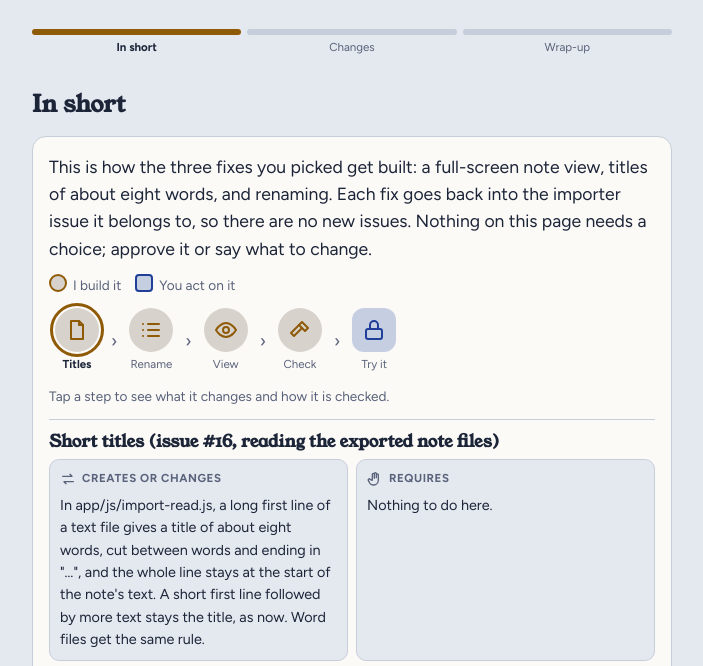
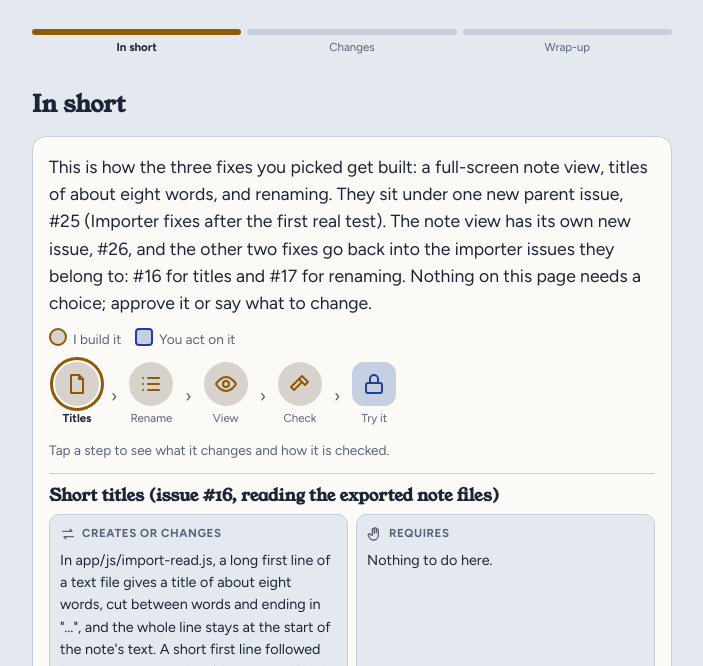
Before and after one commit to Ajw2003/Unblocked, a plain HTML site: page docs/plans/importer-fixes-build.html in a window 1280 px wide. Shown: the part 93-759 px from the top of the page, without its empty margins (288-991 px from the left). Drawn offline with Linux system fonts and the light colour scheme.

Commit message:
docs: build plan page names the new fixes issues
Committed by AJ's agent

```diff
--- a/docs/plans/importer-fixes-build.html
+++ b/docs/plans/importer-fixes-build.html
@@ -1,5 +1,5 @@
 <!doctype html>
-<!-- house-rules make_page 2.67.1 -->
+<!-- house-rules make_page 2.68.0 -->
 <meta charset="utf-8">
 <title>Importer Fixes Build Plan</title><!-- also set this to PAGE.title: galleries read this tag, not the script -->
 <style>
@@ -55,7 +55,7 @@ button{font:inherit;color:inherit;cursor:pointer}
 .g{border:0;background:none;padding:0;cursor:pointer}
 .lk{display:inline-grid;place-items:center;width:22px;height:22px;border-radius:6px;background:var(--you-soft);color:var(--you);margin-right:6px;vertical-align:-5px}
 .glance .lk .ico{width:14px;height:14px}
-.cr{display:grid;grid-template-columns:1fr 1fr;gap:8px}
+.cr{display:grid;grid-template-columns:minmax(0,1fr) minmax(0,1fr);gap:8px}
 .crb{background:var(--bg);border:1px solid var(--line);border-radius:10px;padding:10px;display:grid;gap:6px;align-content:start;min-width:0}
 .crb.you{border-color:var(--you);background:var(--you-soft)}
 .crh{display:flex;gap:6px;align-items:center;font-size:.72rem;font-weight:800;letter-spacing:.05em;text-transform:uppercase;color:var(--muted)}
@@ -101,10 +101,10 @@ details[open] > summary .more::after{content:" ▲"} details:not([open]) > summa
 .ci b{display:block}
 .ci small{color:var(--muted);font-size:.86rem}
 .ci .detail{padding:0 14px 14px 14px}
-.fromto{display:grid;grid-template-columns:1fr auto 1fr;gap:8px;align-items:center;font-size:.88rem}
+.fromto{display:grid;grid-template-columns:minmax(0,1fr) auto minmax(0,1fr);gap:8px;align-items:center;font-size:.88rem}
 .fromto span{border-radius:8px;padding:6px 8px;background:var(--bg)}
 .fromto span.to{background:var(--accent-soft)}
-.flow{display:grid;grid-template-columns:1fr auto 1fr auto 1fr;gap:6px;align-items:stretch;font-size:.84rem}
+.flow{display:grid;grid-template-columns:minmax(0,1fr) auto minmax(0,1fr) auto minmax(0,1fr);gap:6px;align-items:stretch;font-size:.84rem}
 .flow > span{border-radius:8px;padding:8px;background:var(--bg);display:grid;gap:2px;align-content:start;min-width:0}
 .flow > span.mid{background:var(--accent-soft)}
 .flow > i{align-self:center;color:var(--muted);font-style:normal}
@@ -151,7 +151,7 @@ details[open] > summary .more::after{content:" ▲"} details:not([open]) > summa
 @media (prefers-reduced-motion:no-preference){.panel{animation:in .2s ease-out}@keyframes in{from{opacity:.4;transform:translateY(4px)}}}
 </style>
 <style>
-.cr{display:grid;grid-template-columns:1fr 1fr;gap:8px}
+.cr{display:grid;grid-template-columns:minmax(0,1fr) minmax(0,1fr);gap:8px}
 .crb{background:var(--bg);border:1px solid var(--line);border-radius:10px;padding:10px;display:grid;gap:6px;align-content:start;min-width:0}
 .crb.you{border-color:var(--you);background:var(--you-soft)}
 .crh{display:flex;gap:6px;align-items:center;font-size:.72rem;font-weight:800;letter-spacing:.05em;text-transform:uppercase;color:var(--muted)}
@@ -175,7 +175,10 @@ details[open] > summary .more::after{content:" ▲"} details:not([open]) > summa
 .pic figcaption,.cmp figcaption{font-size:.86rem;color:var(--muted)}
 .pic,.cmp{margin:0}
 .cmp{display:grid;gap:6px;min-width:0}
-.cmp-side{display:grid;grid-template-columns:1fr 1fr;gap:8px}
+.cmp-side{display:grid;grid-template-columns:minmax(0,1fr) minmax(0,1fr);gap:8px}
+body{overflow-wrap:anywhere}
+.crb p,.fromto span,.flow > span,.ci .detail p,.sd{overflow-wrap:anywhere;min-width:0}
+@media (max-width:479px){.cr{grid-template-columns:minmax(0,1fr)}}
 .cmp-side > div{display:grid;gap:4px;align-content:start;min-width:0;border:1px solid var(--line);border-radius:10px;padding:6px;background:var(--card)}
 .cmp-side b,.cmp-slide label{font-size:.72rem;font-weight:800;letter-spacing:.05em;text-transform:uppercase;color:var(--muted)}
 .cmp-slide{display:none;gap:6px;min-width:0}
@@ -274,8 +277,9 @@ const PAGE = {
   "eyebrow": "Build plan · 15 October 2026 · code stays closed until you approve",
   "replyPrefix": "Build plan approved: Importer",
   "reply": "",
+  "approval": "Build plan approved: Importer",
   "short": {
-    "lead": "This is how the three fixes you picked get built: a full-screen note view, titles of about eight words, and renaming. Each fix goes back into the importer issue it belongs to, so there are no new issues. Nothing on this page needs a choice; approve it or say what to change.",
+    "lead": "This is how the three fixes you picked get built: a full-screen note view, titles of about eight words, and renaming. They sit under one new parent issue, #25 (Importer fixes after the first real test). The note view has its own new issue, #26, and the other two fixes go back into the importer issues they belong to: #16 for titles and #17 for renaming. Nothing on this page needs a choice; approve it or say what to change.",
     "hint": "Tap a step to see what it changes and how it is checked.",
     "key": [
       [
@@ -318,7 +322,7 @@ const PAGE = {
       [
         "eye",
         "View",
-        "The note view (issue #18, the Import screen and notes list)",
+        "The note view (issue #26, a new issue under #25)",
         "",
         "Tapping a card opens the whole note on its own screen. It shows an editable title, the full text, every checklist item with its tick, the labels, \"archived in Keep\" when it was, the source file name and the import date. A Back button returns to the same place in the list. The title box is two lines tall, because an eight-word title doesn't fit on one line of a phone screen.",
         "Nothing to do here.",
@@ -341,7 +345,7 @@ const PAGE = {
         "Try it",
         "You test again on your phone",
         "you",
-        "A pull request that links the Imports issue (#8) without closing it, and a test page.",
+        "I open a pull request that links the Imports issue (#8) and the fixes issue (#25) without closing either, and I add a test page.",
         "You open a few of your Samsung notes, check the titles and full text, rename one, and reply \"QA passed: Importer\" or say what is still wrong."
       ]
     ]
@@ -418,13 +422,12 @@ const PAGE = {
   ],
   "choices": [],
   "wrapup": {
-    "summary": "A build plan for the three importer fixes you picked, folded into the four existing importer issues.",
+    "summary": "A build plan for the three importer fixes you picked, tracked under the new parent issue #25.",
     "changing": "Titles in the reader, renaming in the library, a new note view, and wider tests.",
-    "blocking": "Two messages from you, because the design lock reads them one at a time: \"Design approved: Importer\", then \"Build plan approved: Importer\".",
+    "blocking": "Your build plan approval. Your design approval has already registered.",
     "next": "The fixes are built and checked on my branch, then a pull request and a test page come to you.",
     "todo": [
-      "Send <b>Design approved: Importer<\/b>.",
-      "Then send <b>Build plan approved: Importer<\/b>, or say what to change."
+      "Tap <b>Copy my reply<\/b> and send it: \"Build plan approved: Importer\", or say what to change."
     ]
   }
 };
@@ -519,10 +522,11 @@ function reply() {
     if (c && c.value === "own") { const t = document.querySelector(`.owntext[data-for=${id}]`).value.trim(); return [i + 1, t ? "own" : null, t]; }
     return [i + 1, c && c.value];
   });
+  const A = PAGE.approval || PAGE.replyPrefix;  // replyPrefix: only for pages built before approval existed
   out.textContent = picks.length
-    ? PAGE.replyPrefix + ": " + picks.map(([n, v]) => `${n}${v === "own" ? "*" : v || "?"}`).join(" ") +
+    ? A + " " + picks.map(([n, v]) => `${n}${v === "own" ? "*" : v || "?"}`).join(" ") +
       picks.filter(([, v]) => v === "own").map(([n, , t]) => `\nChoice ${n}, my own answer: ${t}`).join("")
-    : (PAGE.reply || PAGE.replyPrefix);  // no choices: the exact reply, such as "QA passed: <feature>"
+    : A;  // no choices: the approval phrase alone, such as "QA passed: <feature>"
   const m = picks.filter(([, v]) => !v).map(([n]) => n);
   miss.innerHTML = m.length ? `<span class="missing">Still to pick: choice ${m.join(", ")}.</span> <button type="button" class="secondary" style="min-height:36px;padding:4px 10px" id="goq">Go to choices</button>` : "";
   const g = document.getElementById("goq"); if (g) g.onclick = () => go(PARTS.findIndex(([id]) => id === "choices") + 1);
```
Also changed, not shown: docs/plans/importer-fixes-build/content.json (+7 -6 lines).
